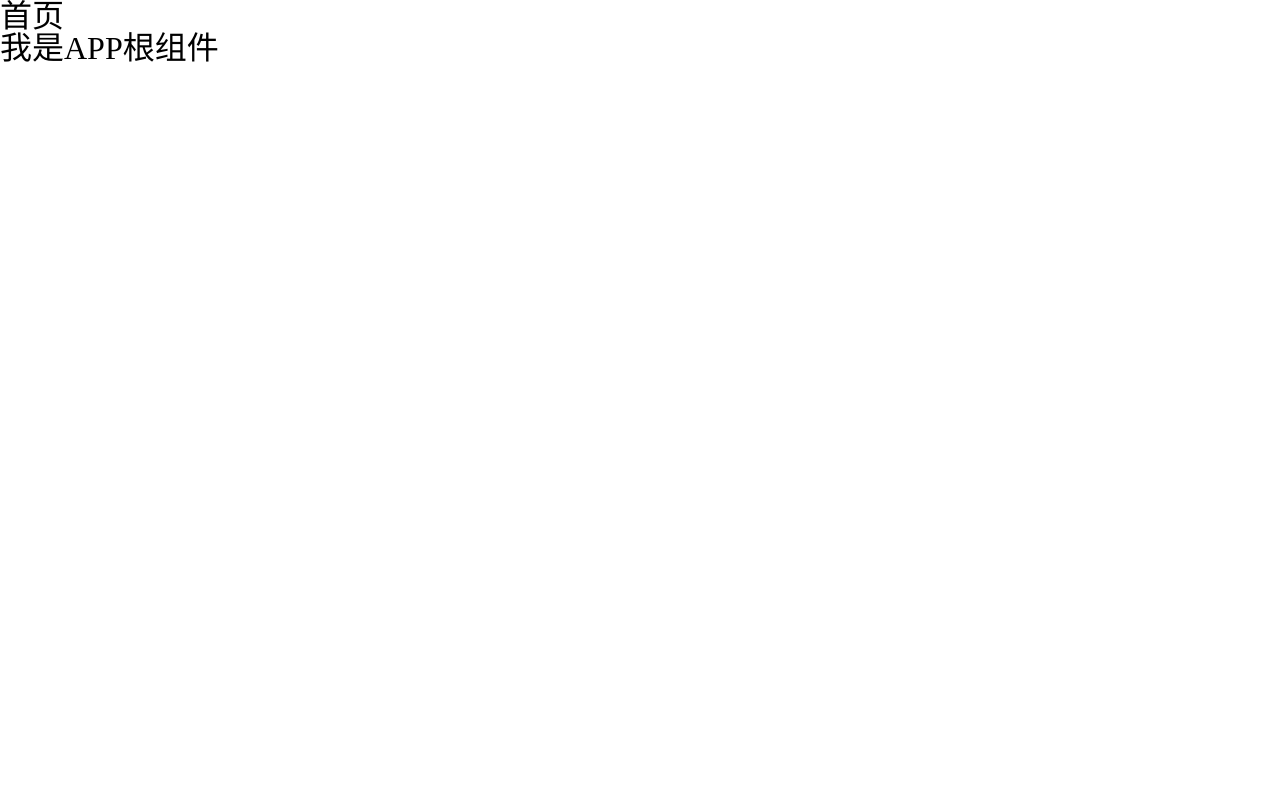
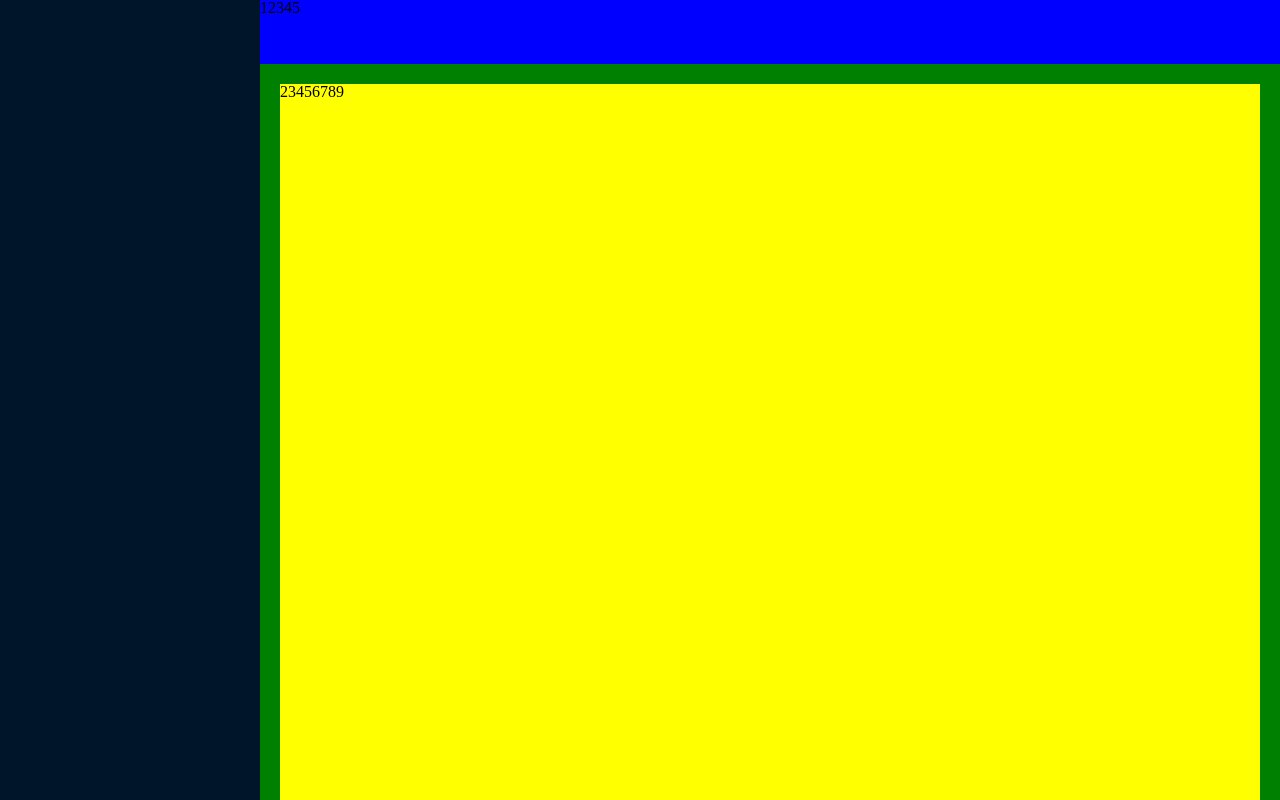
Before and after one commit to continue-sun-coder/vite-project1, a Vue app: page / in a window 1280 px wide. Built offline with nearby package versions, Linux system fonts and the light colour scheme.

Commit message:
feat(layout): 静态页面

```diff
--- a/src/App.vue
+++ b/src/App.vue
@@ -1,7 +1,7 @@
 <template>
   <div>
     <router-view></router-view>
-    <h1>我是APP根组件</h1>
+    <!-- <h1>我是APP根组件</h1> -->
   </div>
 </template>
 
--- /dev/null
+++ b/src/layout/index.vue
@@ -0,0 +1,53 @@
+<template>
+  <div class="layout_container">
+    <!-- 左侧菜单 -->
+    <div class="layout_slider"></div>
+    <!-- 头部导航 -->
+    <div class="layout_header">12345</div>
+    <!-- 内容展示区 -->
+    <div class="layout_main">
+      <p style="height: 10000000000px; background-color: yellow">23456789</p>
+    </div>
+  </div>
+</template>
+
+<script setup lang="ts"></script>
+
+<style scoped lang="scss">
+.layout_container {
+  width: 100%;
+  height: 100vh;
+  background: red;
+  position: relative;
+
+  // 左侧菜单
+  .layout_slider {
+    position: fixed;
+    left: 0;
+    top: 0;
+    width: $base-menu-width;
+    height: 100vh;
+    background: $base-menu-bg-color;
+  }
+  // 头部导航
+  .layout_header {
+    position: fixed;
+    left: $base-menu-width;
+    top: 0;
+    width: calc(100% - $base-menu-width);
+    height: $base-header-height;
+    background: blue;
+  }
+  // 内容展示区
+  .layout_main {
+    position: absolute;
+    left: $base-menu-width;
+    top: $base-header-height;
+    width: calc(100% - $base-menu-width);
+    height: calc(100vh - $base-header-height);
+    padding: 20px;
+    background: green;
+    overflow: auto;
+  }
+}
+</style>
--- a/src/router/routes.ts
+++ b/src/router/routes.ts
@@ -13,7 +13,7 @@ export const constantRoutes = [
   {
     path: '/',
     name: 'layout',
-    component: () => import('@/view/home/index.vue'),
+    component: () => import('@/layout/index.vue'),
   },
   {
     path: '/404',
--- a/src/styles/index.scss
+++ b/src/styles/index.scss
@@ -1,2 +1,13 @@
 @import './reset.scss';
-@import '@/styles/variable.scss';
+
+::-webkit-scrollbar{
+  width: 10px;
+}
+::-webkit-scrollbar-track{
+  background: $base-menu-bg-color;
+}
+::-webkit-scrollbar-thumb{
+  width: 10px;
+  background-color: pink;
+  border-radius: 10px;
+}
--- a/src/styles/variable.scss
+++ b/src/styles/variable.scss
@@ -1 +1,6 @@
-$color: hotpink;
+// layout页面左侧菜单宽度
+$base-menu-width: 260px;
+// layout页面左侧菜单的背景颜色
+$base-menu-bg-color: #001529;
+// layout页面顶部导航的高度
+$base-header-height: 64px;
```
